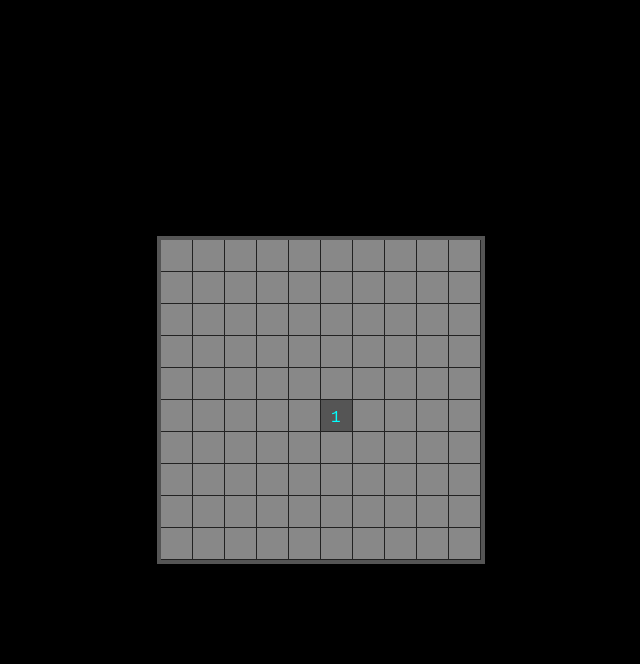
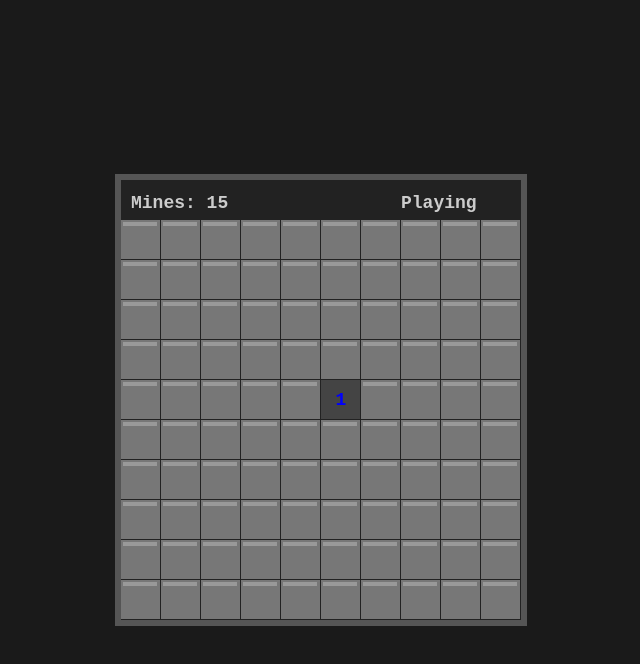
Before and after one commit to laue-243/pixel-minesweeper, a plain HTML site: page index.html in a window 1280 px wide. Both pictures are taken after a click on the element 640 px from the left and 400 px from the top of the page. Shown: the whole page, without its empty margins (319-959 px from the left). Drawn offline with Linux system fonts and the light colour scheme.

Commit message:
Improved Minesweeper: better numbers, flag icon, restart button feel, win/lose screens

```diff
--- a/index.html
+++ b/index.html
@@ -2,101 +2,108 @@
 <html lang="en">
 <head>
 <meta charset="UTF-8">
-<title>Pixel Minesweeper</title>
+<title>Pixel Minesweeper — Improved</title>
 <style>
-body { background: #000; margin: 0; display: flex; justify-content: center; align-items: center; height: 100vh; image-rendering: pixelated; }
-canvas { border: 4px solid #555; image-rendering: pixelated; }
+body { background: #1a1a1a; margin: 0; display: flex; justify-content: center; align-items: center; height: 100vh; image-rendering: pixelated; font-family: monospace; }
+canvas { border: 6px solid #555; image-rendering: pixelated; }
 </style>
 </head>
 <body>
-<canvas id="game" width="320" height="320"></canvas>
+<canvas id="game" width="400" height="440"></canvas>
 <script>
 const canvas = document.getElementById('game');
 const ctx = canvas.getContext('2d');
 ctx.imageSmoothingEnabled = false;
-const size = 10;
-const cell = 32;
-let board = [];
-let revealed = [];
-let flags = [];
-let mines = 15;
-let gameOver = false;
-let won = false;
+const SIZE = 10, CELL = 40, MINES = 15;
+let board, revealed, flags, gameOver, won, minesLeft;
+
+const numColors = ['','#00f','#0a0','#f00','#00a','#a00','#0aa','#000','#555'];
 
 function init() {
-  board = Array(size).fill().map(() => Array(size).fill(0));
-  revealed = Array(size).fill().map(() => Array(size).fill(false));
-  flags = Array(size).fill().map(() => Array(size).fill(false));
-  // Place mines
+  board = Array(SIZE).fill().map(() => Array(SIZE).fill(0));
+  revealed = Array(SIZE).fill().map(() => Array(SIZE).fill(false));
+  flags = Array(SIZE).fill().map(() => Array(SIZE).fill(false));
+  gameOver = won = false;
+  minesLeft = MINES;
   let placed = 0;
-  while (placed < mines) {
-    const x = Math.floor(Math.random()*size);
-    const y = Math.floor(Math.random()*size);
-    if (board[y][x] !== -1) {
-      board[y][x] = -1;
-      placed++;
-    }
+  while (placed < MINES) {
+    const x = Math.floor(Math.random()*SIZE);
+    const y = Math.floor(Math.random()*SIZE);
+    if (board[y][x] !== -1) { board[y][x] = -1; placed++; }
   }
-  // Numbers
-  for (let y = 0; y < size; y++) {
-    for (let x = 0; x < size; x++) {
+  for (let y=0; y<SIZE; y++) {
+    for (let x=0; x<SIZE; x++) {
       if (board[y][x] === -1) continue;
-      let count = 0;
-      for (let dy = -1; dy <= 1; dy++) {
-        for (let dx = -1; dx <= 1; dx++) {
-          const ny = y+dy, nx = x+dx;
-          if (ny>=0 && ny<size && nx>=0 && nx<size && board[ny][nx] === -1) count++;
-        }
+      let c = 0;
+      for (let dy=-1; dy<=1; dy++) for (let dx=-1; dx<=1; dx++) {
+        const ny=y+dy, nx=x+dx;
+        if (ny>=0&&ny<SIZE&&nx>=0&&nx<SIZE&&board[ny][nx]===-1) c++;
       }
-      board[y][x] = count;
+      board[y][x] = c;
     }
   }
 }
 
 function draw() {
   ctx.fillStyle = '#222';
-  ctx.fillRect(0,0,320,320);
-  for (let y = 0; y < size; y++) {
-    for (let x = 0; x < size; x++) {
-      const px = x*cell, py = y*cell;
+  ctx.fillRect(0,0,400,440);
+  ctx.fillStyle = '#ccc';
+  ctx.font = 'bold 18px monospace';
+  ctx.fillText('Mines: '+minesLeft, 10, 28);
+  ctx.fillText(won ? 'WIN!' : gameOver ? 'LOSE' : 'Playing', 280, 28);
+
+  for (let y=0; y<SIZE; y++) {
+    for (let x=0; x<SIZE; x++) {
+      const px = x*CELL, py = y*CELL + 40;
       if (revealed[y][x]) {
-        ctx.fillStyle = '#555';
-        ctx.fillRect(px, py, cell-1, cell-1);
+        ctx.fillStyle = board[y][x] === -1 ? '#600' : '#444';
+        ctx.fillRect(px, py, CELL-1, CELL-1);
         if (board[y][x] === -1) {
           ctx.fillStyle = '#f00';
-          ctx.fillRect(px+8, py+8, 16, 16);
+          ctx.beginPath();
+          ctx.arc(px+CELL/2, py+CELL/2, 10, 0, Math.PI*2);
+          ctx.fill();
         } else if (board[y][x] > 0) {
-          ctx.fillStyle = '#0ff';
-          ctx.font = '16px monospace';
-          ctx.fillText(board[y][x], px+10, py+22);
+          ctx.fillStyle = numColors[board[y][x]];
+          ctx.font = 'bold 18px monospace';
+          ctx.textAlign = 'center';
+          ctx.textBaseline = 'middle';
+          ctx.fillText(board[y][x], px+CELL/2, py+CELL/2);
         }
       } else {
-        ctx.fillStyle = '#888';
-        ctx.fillRect(px, py, cell-1, cell-1);
+        ctx.fillStyle = '#777';
+        ctx.fillRect(px, py, CELL-1, CELL-1);
+        ctx.fillStyle = '#999';
+        ctx.fillRect(px+2, py+2, CELL-6, 4);
         if (flags[y][x]) {
-          ctx.fillStyle = '#f00';
-          ctx.fillRect(px+10, py+8, 12, 16);
+          ctx.fillStyle = '#f44';
+          ctx.fillRect(px+12, py+8, 8, 16);
+          ctx.fillStyle = '#000';
+          ctx.fillRect(px+20, py+8, 6, 4);
         }
       }
     }
   }
+
   if (gameOver || won) {
-    ctx.fillStyle = 'rgba(0,0,0,0.7)';
-    ctx.fillRect(0,0,320,320);
+    ctx.fillStyle = 'rgba(0,0,0,0.55)';
+    ctx.fillRect(0,40,400,400);
+    ctx.fillStyle = won ? '#0f0' : '#f44';
+    ctx.font = 'bold 32px monospace';
+    ctx.textAlign = 'center';
+    ctx.fillText(won ? 'YOU WIN!' : 'GAME OVER', 200, 220);
     ctx.fillStyle = '#fff';
-    ctx.font = '24px monospace';
-    ctx.textAlign = 'center';
-    ctx.fillText(won ? 'You Win!' : 'Game Over', 160, 160);
+    ctx.font = '16px monospace';
+    ctx.fillText('Click to restart', 200, 260);
   }
 }
 
-function reveal(x, y) {
-  if (x<0 || x>=size || y<0 || y>=size || revealed[y][x] || flags[y][x]) return;
+function reveal(x,y) {
+  if (x<0||x>=SIZE||y<0||y>=SIZE||revealed[y][x]||flags[y][x]) return;
   revealed[y][x] = true;
   if (board[y][x] === -1) {
     gameOver = true;
-    // Reveal all mines
-    for (let yy=0; yy<size; yy++) for (let xx=0; xx<size; xx++) if (board[yy][xx]===-1) revealed[yy][xx]=true;
+    for (let yy=0; yy<SIZE; yy++) for (let xx=0; xx<SIZE; xx++) if (board[yy][xx]===-1) revealed[yy][xx]=true;
   } else if (board[y][x] === 0) {
     for (let dy=-1; dy<=1; dy++) for (let dx=-1; dx<=1; dx++) reveal(x+dx, y+dy);
   }
@@ -105,16 +112,16 @@ function reveal(x, y) {
 
 function checkWin() {
   let safe = 0;
-  for (let y=0; y<size; y++) for (let x=0; x<size; x++) if (board[y][x] !== -1 && revealed[y][x]) safe++;
-  if (safe === size*size - mines) won = true;
+  for (let y=0; y<SIZE; y++) for (let x=0; x<SIZE; x++) if (board[y][x] !== -1 && revealed[y][x]) safe++;
+  if (safe === SIZE*SIZE - MINES) won = true;
 }
 
 canvas.addEventListener('click', e => {
-  if (gameOver || won) { init(); gameOver=false; won=false; draw(); return; }
+  if (gameOver || won) { init(); draw(); return; }
   const rect = canvas.getBoundingClientRect();
-  const x = Math.floor((e.clientX - rect.left) / cell);
-  const y = Math.floor((e.clientY - rect.top) / cell);
-  reveal(x, y);
+  const x = Math.floor((e.clientX - rect.left) / CELL);
+  const y = Math.floor((e.clientY - rect.top - 40) / CELL);
+  if (y >= 0) reveal(x, y);
   draw();
 });
 
@@ -122,9 +129,12 @@ canvas.addEventListener('contextmenu', e => {
   e.preventDefault();
   if (gameOver || won) return;
   const rect = canvas.getBoundingClientRect();
-  const x = Math.floor((e.clientX - rect.left) / cell);
-  const y = Math.floor((e.clientY - rect.top) / cell);
-  if (!revealed[y][x]) flags[y][x] = !flags[y][x];
+  const x = Math.floor((e.clientX - rect.left) / CELL);
+  const y = Math.floor((e.clientY - rect.top - 40) / CELL);
+  if (y >= 0 && !revealed[y][x]) {
+    flags[y][x] = !flags[y][x];
+    minesLeft += flags[y][x] ? -1 : 1;
+  }
   draw();
 });
 
```
